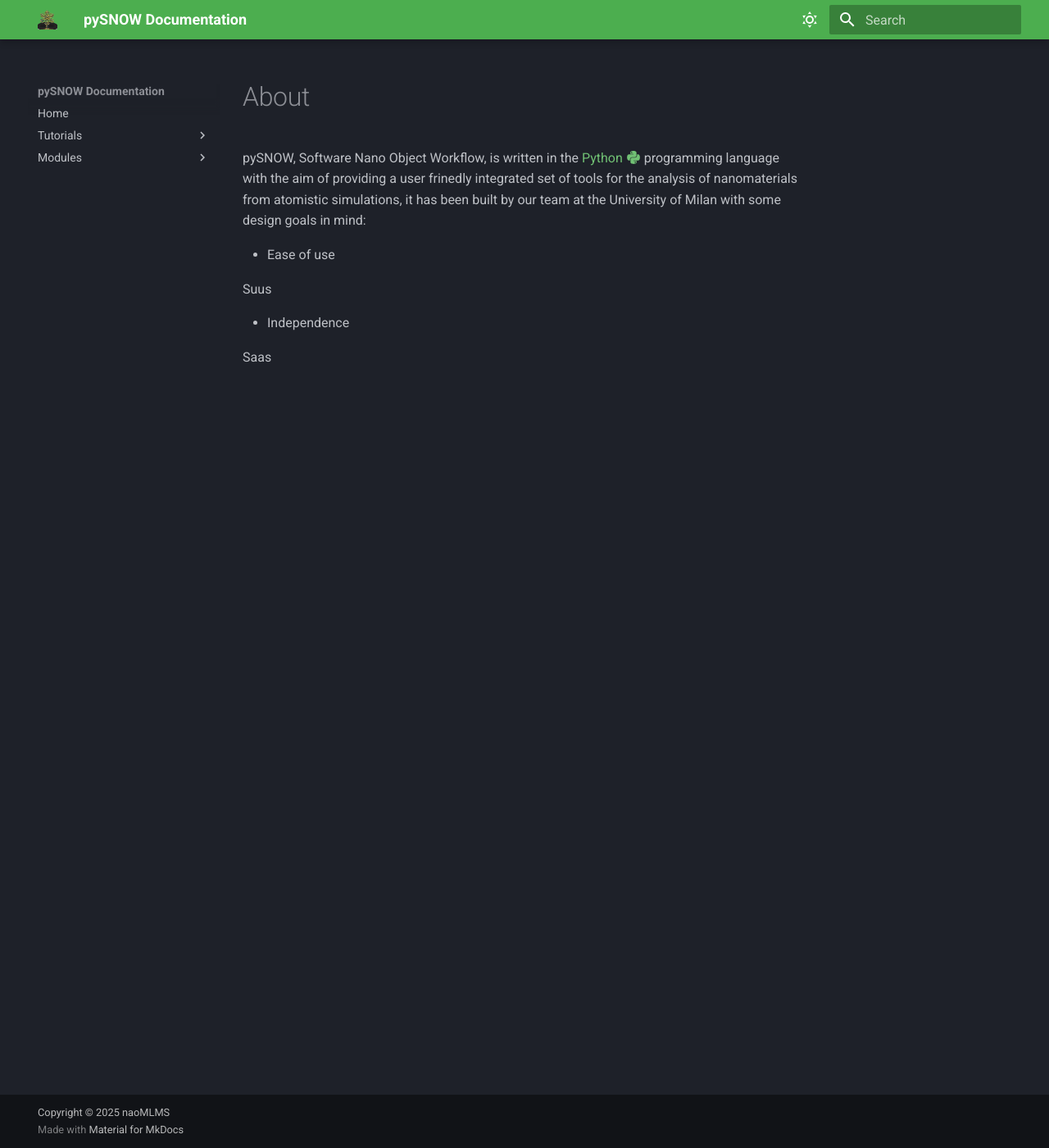
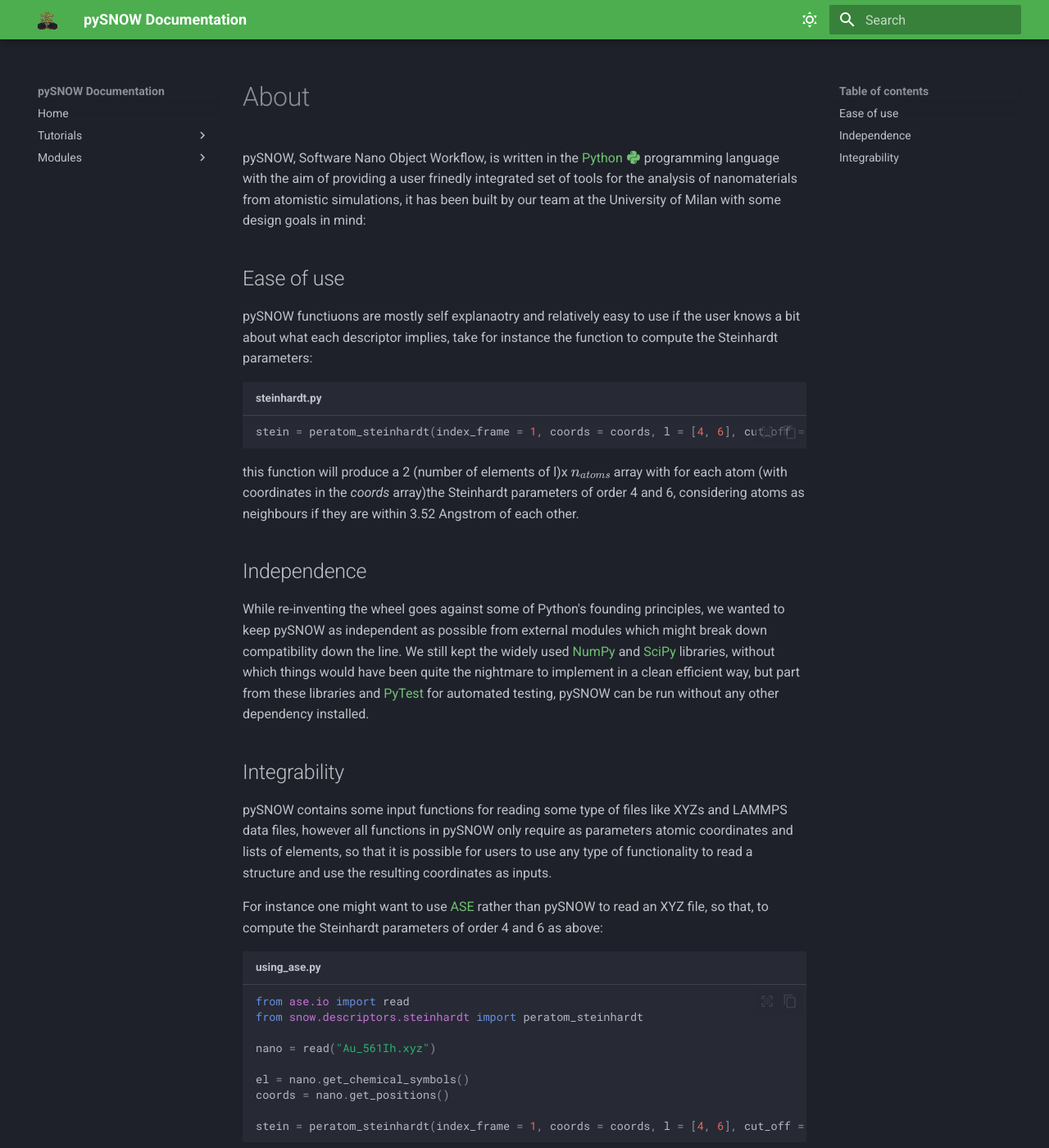
Before and after one commit to nanoMLMS/snowWiki, an MkDocs documentation site: the page built from docs/about.md, in a window 1280 px wide and 1400 px high. Shown: the whole window at 82% size. Built offline with MkDocs 1.6.1 and Material for MkDocs 9.7.7, drawn with Linux system fonts in a browser that asks for light colours; some of the changed text lies outside the part shown.

Commit message:
Expanded about

````diff
--- a/docs/about.md
+++ b/docs/about.md
@@ -2,10 +2,45 @@
 
 pySNOW, Software Nano Object Workflow, is written in the [Python :fontawesome-brands-python:](https://www.python.org/) programming language with the aim of providing a user frinedly integrated set of tools for the analysis of nanomaterials from atomistic simulations, it has been built by our team at the University of Milan with some design goals in mind:
 
-- Ease of use
+## Ease of use
 
-Suus
+pySNOW functiuons are mostly self explanaotry and relatively easy to use if the user knows a bit about what each descriptor implies, take for instance the function to compute the Steinhardt parameters:
 
-- Independence
+```py title="steinhardt.py"
+stein = peratom_steinhardt(index_frame = 1, coords = coords, l = [4, 6], cut_off = 3.52)
+```
+this function will produce a 2 (number of elements of l)x $n_{atoms}$ array with for each atom (with coordinates in the *coords* array)the Steinhardt parameters of order 4 and 6, considering atoms as neighbours if they are within 3.52 Angstrom of each other.
 
-Saas
+## Independence
+
+While re-inventing the wheel goes against some of Python's founding principles, we wanted to keep pySNOW as independent as possible from external modules which might break down compatibility down the line. We still kept the widely used [NumPy](https://numpy.org/) and [SciPy](/https://scipy.org/) libraries, without which things would have been quite the nightmare to implement in a clean efficient way, but part from these libraries and [PyTest](https://pytest.org/) for automated testing, pySNOW can be run without any other dependency installed.
+
+## Integrability
+
+pySNOW contains some input functions for reading some type of files like XYZs and LAMMPS data files, however all functions in pySNOW only require as parameters atomic coordinates and  lists of elements, so that it is possible for users to use any type of functionality to read a structure and use the resulting coordinates as inputs.
+
+For instance one might want to use [ASE](https://wiki.fysik.dtu.dk/ase/) rather than pySNOW to read an XYZ file, so that, to compute the Steinhardt parameters of order 4 and 6 as above:
+
+```py title="using_ase.py"
+from ase.io import read
+from snow.descriptors.steinhardt import peratom_steinhardt
+
+nano = read("Au_561Ih.xyz")
+
+el = nano.get_chemical_symbols()
+coords = nano.get_positions()
+
+stein = peratom_steinhardt(index_frame = 1, coords = coords, l = [4, 6], cut_off = 3.52)
+```
+
+rather than use the *read_xyz* function provided with pySNOW:
+```py title="only_snow.py"
+from snow.lodispp.pp_io import read_xyz
+from snow.descriptors.steinhardt import peratom_steinhardt
+
+el, coords = read_xyz("Au_561Ih.xyz")
+
+stein = peratom_steinhardt(index_frame = 1, coords = coords, l = [4, 6], cut_off = 3.52)
+```
+
+The advantage of using ASE (or other libraries) is that it supports multiple data files.
````
